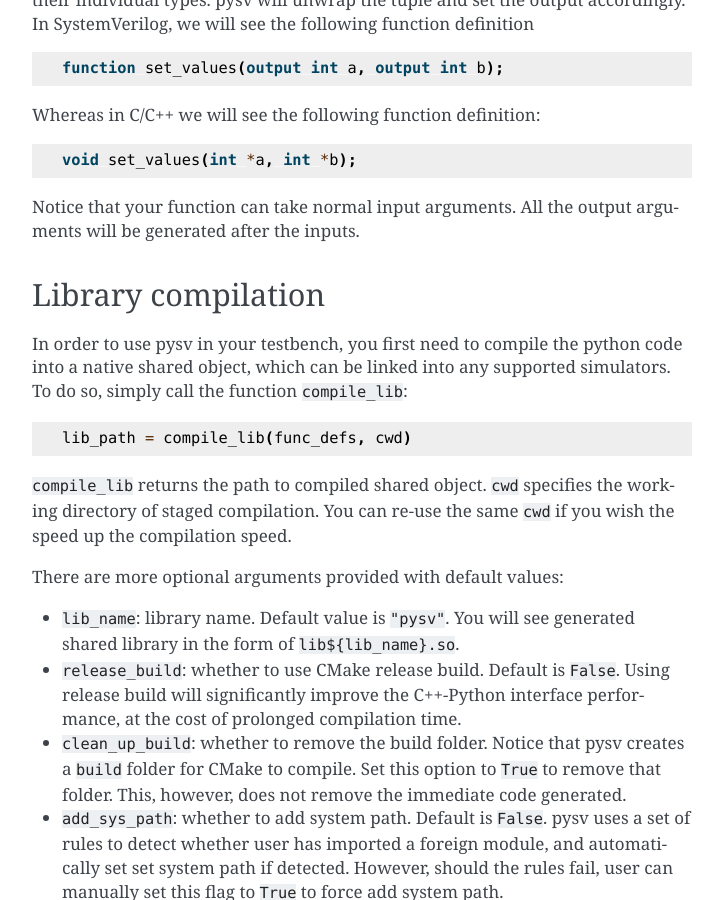
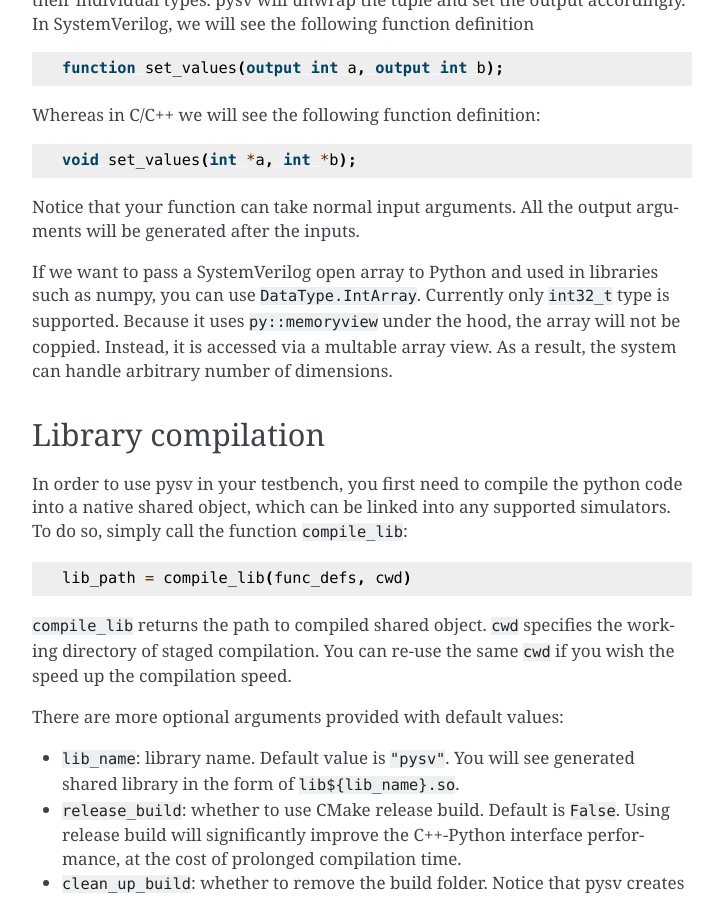
Before and after one commit to Kuree/pysv, a Sphinx documentation site: the page built from docs/basics.rst, in a window 1280 px wide and 900 px high, scrolled down 1934 px. Shown: the whole window, without its empty margins (388-1111 px from the left). Built offline with Sphinx 7.4.7, drawn with Linux system fonts in a browser that asks for light colours.

Commit message:
[skip-ci] add docs

```diff
--- a/README.rst
+++ b/README.rst
@@ -105,8 +105,8 @@ Now we can use the class directly with the SystemVerilog binding:
     assert(a.min() == 1);
 
 
-To use an array as a function argument, use `DataType.IntArray`.
-As the name indicates, pysv currently only support `int32_t` arrays of any
+To use an array as a function argument, use ``DataType.IntArray``.
+As the name indicates, pysv currently only support ``int32_t`` arrays of any
 dimension. More data types supports will be worked on in the future.
 Here is an example of how to use it in Python:
 
--- a/docs/basics.rst
+++ b/docs/basics.rst
@@ -111,6 +111,13 @@ Whereas in C/C++ we will see the following function definition:
 
 Notice that your function can take normal input arguments. All the output arguments will be
 generated after the inputs.
+
+
+If we want to pass a SystemVerilog open array to Python and used in libraries such as numpy,
+you can use ``DataType.IntArray``. Currently only ``int32_t`` type is supported. Because it
+uses ``py::memoryview`` under the hood, the array will not be coppied. Instead, it is
+accessed via a multable array view. As a result, the system can handle arbitrary number of
+dimensions.
 
 Library compilation
 -------------------
```
Also changed, not shown: .readthedocs.yaml (added).
